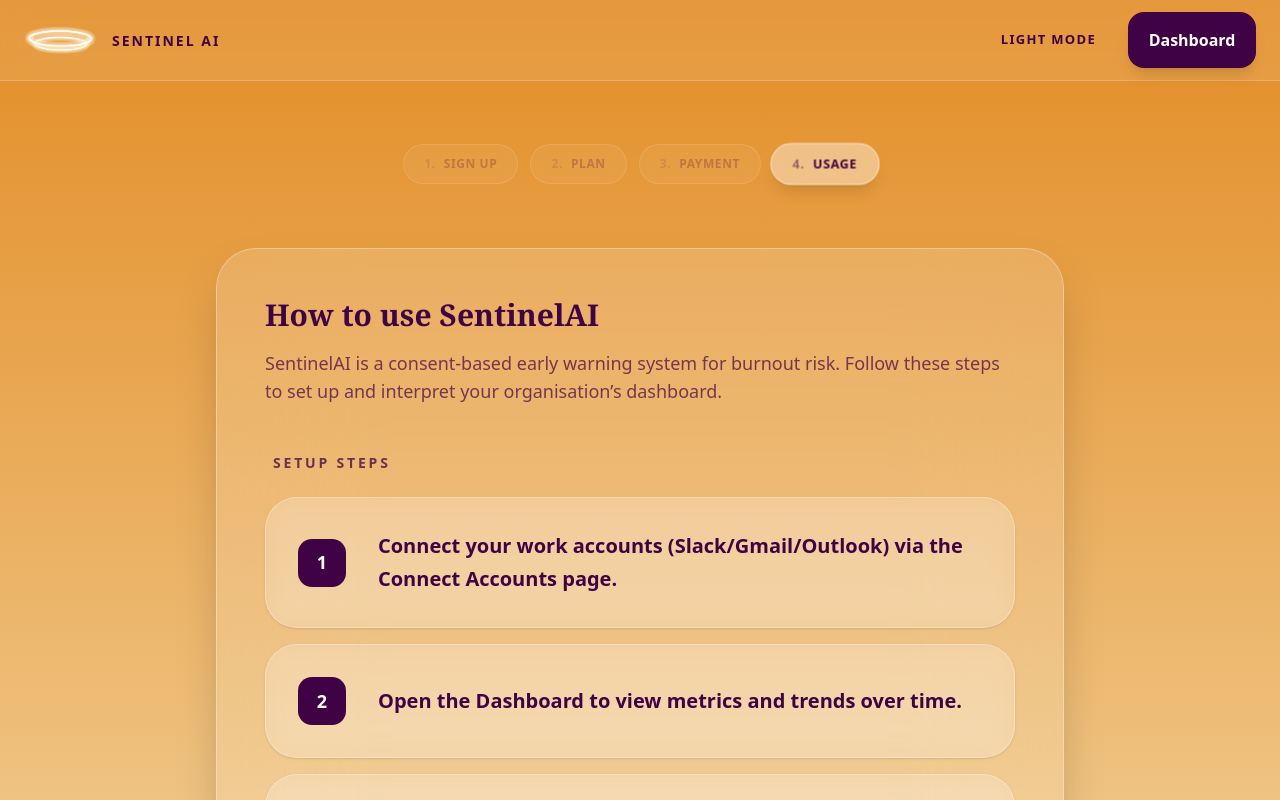
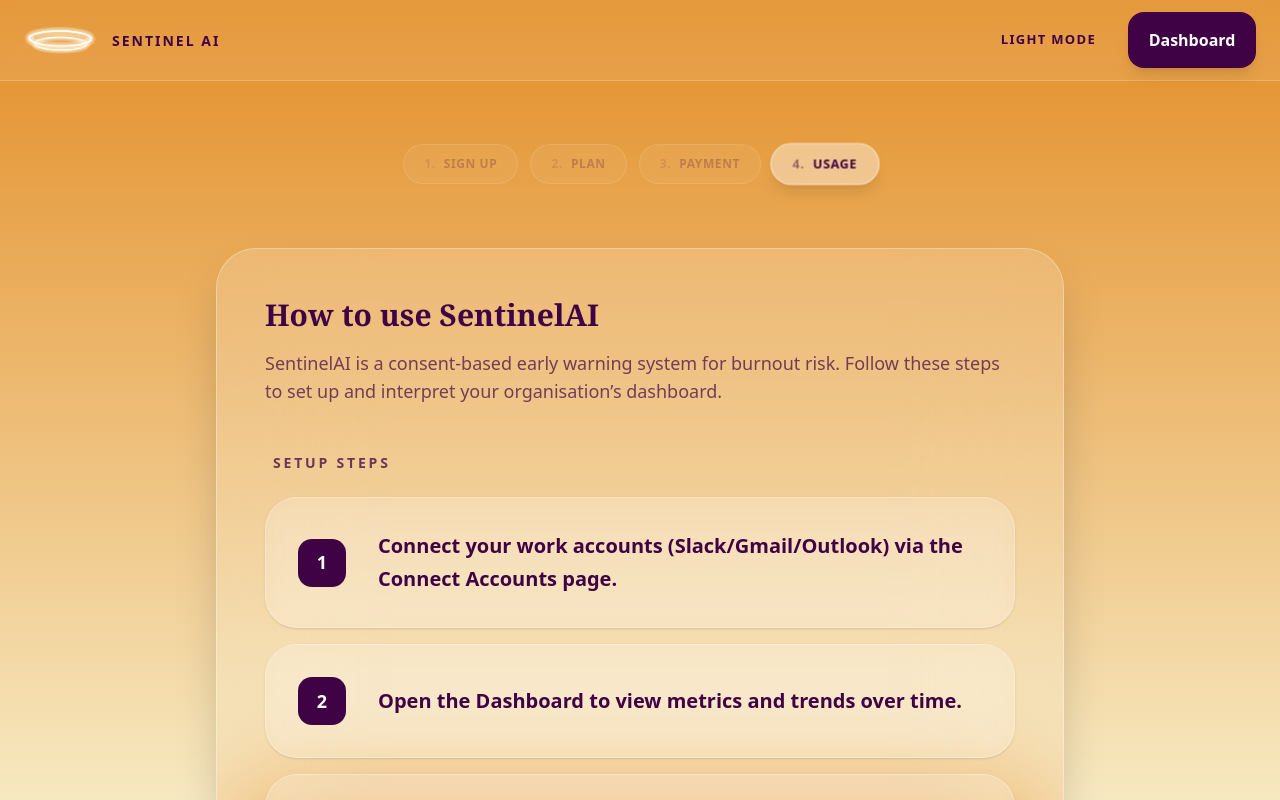
Before and after one commit to tayfrost/ba7816bf8f01ca, a React (Vite) app in the folder frontend/sentinel-frontend/: page /usage in a window 1280 px wide. Shown: the top 800 px of the page. Built offline with nearby package versions, Linux system fonts and the light colour scheme; no server answers.

Commit message:
update dark mode

```diff
--- a/frontend/sentinel-frontend/src/index.css
+++ b/frontend/sentinel-frontend/src/index.css
@@ -12,15 +12,23 @@
 
 @layer base {
   body {
-    @apply antialiased m-0 p-0 overflow-hidden;
+    @apply antialiased m-0 p-0;
+
+    overflow-x: hidden;
+    overflow-y: auto;
     /* Vertical Gradient */
-    background: linear-gradient(to bottom, var(--color-top), var(--color-bottom));
+    background-image: linear-gradient(to bottom, var(--color-top), var(--color-bottom));
+    background-attachment: fixed;
+    background-size: cover;
+
     min-height: 100vh;
+    transition: background 0.4s ease;
   }
 }
 
 .theme-dark {
-  background: linear-gradient(to bottom, #20022bfd, #1a011d) !important;
+  background-image: linear-gradient(to bottom, #20022bfd, #1a011d) !important;
+  background-attachment: fixed !important;
   --dynamic-text: #ffffff;
   --dynamic-card: rgba(255, 255, 255, 0.05);
   --dynamic-border: rgba(255, 255, 255, 0.1);
--- a/frontend/sentinel-frontend/src/pages/Settings.tsx
+++ b/frontend/sentinel-frontend/src/pages/Settings.tsx
@@ -138,14 +138,14 @@
 
         <div style={{ position: "absolute", top: "50px", right: "60px", display: "flex", gap: "15px" }}>
           <Button
-            onClick={() => navigate("/usage")}
+            onClick={() => navigate("/usage?theme=dark")}
             className="!bg-white/5 !text-white/85 !border-white/30 !w-auto !px-6 !py-2 !text-xs"
             variant="secondary"
           >
             USAGE GUIDE
           </Button>
           <Button
-            onClick={() => navigate("/connect-accounts")}
+            onClick={() => navigate("/connect-accounts?theme=dark")}
             className="!bg-orange-500/10 !text-orange-400 !border-orange-400/40 !w-auto !px-6 !py-2 !text-xs"
             variant="secondary"
           >
--- a/frontend/sentinel-frontend/src/pages/Usage.tsx
+++ b/frontend/sentinel-frontend/src/pages/Usage.tsx
@@ -1,17 +1,27 @@
-import { useNavigate, useSearchParams } from "react-router-dom"; // Added useSearchParams
+import { useNavigate, useSearchParams } from "react-router-dom";
 import Stepper from "../components/Stepper";
 import Button from "../components/Button";
 import LandingHeader from "../components/LandingHeader";
+import { useEffect } from "react";
 
 export default function Usage() {
   const nav = useNavigate();
-  const [searchParams, setSearchParams] = useSearchParams(); // Added
+  const [searchParams, setSearchParams] = useSearchParams();
+  const isDark = searchParams.get("theme") === "dark";
 
-  const isDark = searchParams.get("theme") === "dark"; // Added
+  useEffect(() => {
+    if (isDark) {
+      document.body.classList.add('theme-dark');
+    } else {
+      document.body.classList.remove('theme-dark');
+    }
+
+    return () => document.body.classList.remove('theme-dark');
+  }, [isDark]);
 
   const StepItem = ({ number, text }: { number: string; text: string }) => (
     <div
-      style={{ background: "var(--dynamic-card)", borderColor: "var(--dynamic-border)" }} // Updated
+      style={{ background: "var(--dynamic-card)", borderColor: "var(--dynamic-border)" }}
       className="border rounded-[32px] p-8 flex items-center gap-8 backdrop-blur-md shadow-sm"
     >
       <div style={{
@@ -28,7 +38,7 @@
       }}>
         {number}
       </div>
-      <p style={{ color: "var(--dynamic-text)" }} className="text-xl font-semibold leading-relaxed"> {/* Updated color */}
+      <p style={{ color: "var(--dynamic-text)" }} className="text-xl font-semibold leading-relaxed">
         {text}
       </p>
     </div>
@@ -36,12 +46,12 @@
 
   return (
     <div
-      className={`min-h-screen overflow-y-auto font-sans transition-colors duration-500 ${isDark ? 'theme-dark' : ''}`} // Added theme class
+      className={`font-sans transition-colors duration-500 ${isDark ? 'theme-dark' : ''}`}
     >
       <LandingHeader
         isLoggedIn={true}
         theme={isDark ? 'dark' : 'light'}
-        onToggleTheme={() => setSearchParams({ theme: isDark ? 'light' : 'dark' })} // Added toggle logic
+        onToggleTheme={() => setSearchParams({ theme: isDark ? 'light' : 'dark' })}
       />
 
       <div className="max-w-4xl mx-auto px-6 pt-32 pb-24">
@@ -50,20 +60,20 @@
         </div>
 
         <div
-          style={{ background: "var(--dynamic-card)", borderColor: "var(--dynamic-border)" }} // Updated
+          style={{ background: "var(--dynamic-card)", borderColor: "var(--dynamic-border)" }}
           className="backdrop-blur-3xl p-12 rounded-[2.5rem] border shadow-2xl"
         >
           <header className="mb-12">
-            <h1 style={{ color: "var(--dynamic-text)" }} className="text-4xl md:text-3xl font-serif font-black mb-4"> {/* Updated color */}
+            <h1 style={{ color: "var(--dynamic-text)" }} className="text-4xl md:text-3xl font-serif font-black mb-4">
               How to use SentinelAI
             </h1>
-            <p style={{ color: "var(--dynamic-text)", opacity: 0.7 }} className="text-lg font-medium max-w-3xl"> {/* Updated color */}
+            <p style={{ color: "var(--dynamic-text)", opacity: 0.7 }} className="text-lg font-medium max-w-3xl">
               SentinelAI is a consent-based early warning system for burnout risk. Follow these steps to set up
               and interpret your organisation’s dashboard.
             </p>
           </header>
 
-          <h2 style={{ color: "var(--dynamic-text)", opacity: 0.75 }} className="text-sm uppercase tracking-[0.2em] font-bold mb-6 ml-2"> {/* Updated color */}
+          <h2 style={{ color: "var(--dynamic-text)", opacity: 0.75 }} className="text-sm uppercase tracking-[0.2em] font-bold mb-6 ml-2">
             Setup steps
           </h2>
 
@@ -77,14 +87,14 @@
           <div className="mt-12 bg-white/5 border border-white/10 rounded-[32px] py-8 px-10 flex flex-col md:flex-row items-center justify-between gap-6 md:gap-4">
             <div className="flex items-center gap-4 flex-[1.5]">
               <span className="w-1.5 h-1.5 rounded-full bg-green-500 animate-pulse shrink-0" />
-              <p style={{ color: "var(--dynamic-text)", opacity: 0.7 }} className="text-[10px] font-bold uppercase tracking-widest leading-[1.6] max-w-md"> {/* Updated color */}
+              <p style={{ color: "var(--dynamic-text)", opacity: 0.7 }} className="text-[10px] font-bold uppercase tracking-widest leading-[1.6] max-w-md">
                 WHEN YOU'RE READY, GO TO THE DASHBOARD TO VIEW ORGANISATION METRICS.
               </p>
             </div>
 
             <div className="flex items-center gap-4 shrink-0">
               <button
-                onClick={() => nav(`/connect-accounts${isDark ? '?theme=dark' : ''}`)} // Persist theme on nav
+                onClick={() => nav(`/connect-accounts${isDark ? '?theme=dark' : ''}`)}
                 className="whitespace-nowrap px-8 py-3.5 text-sm font-bold text-brand-deep bg-white border border-brand-deep/10 rounded-xl hover:bg-white/40 transition-all shadow-sm"
               >
                 Connect Accounts
```
